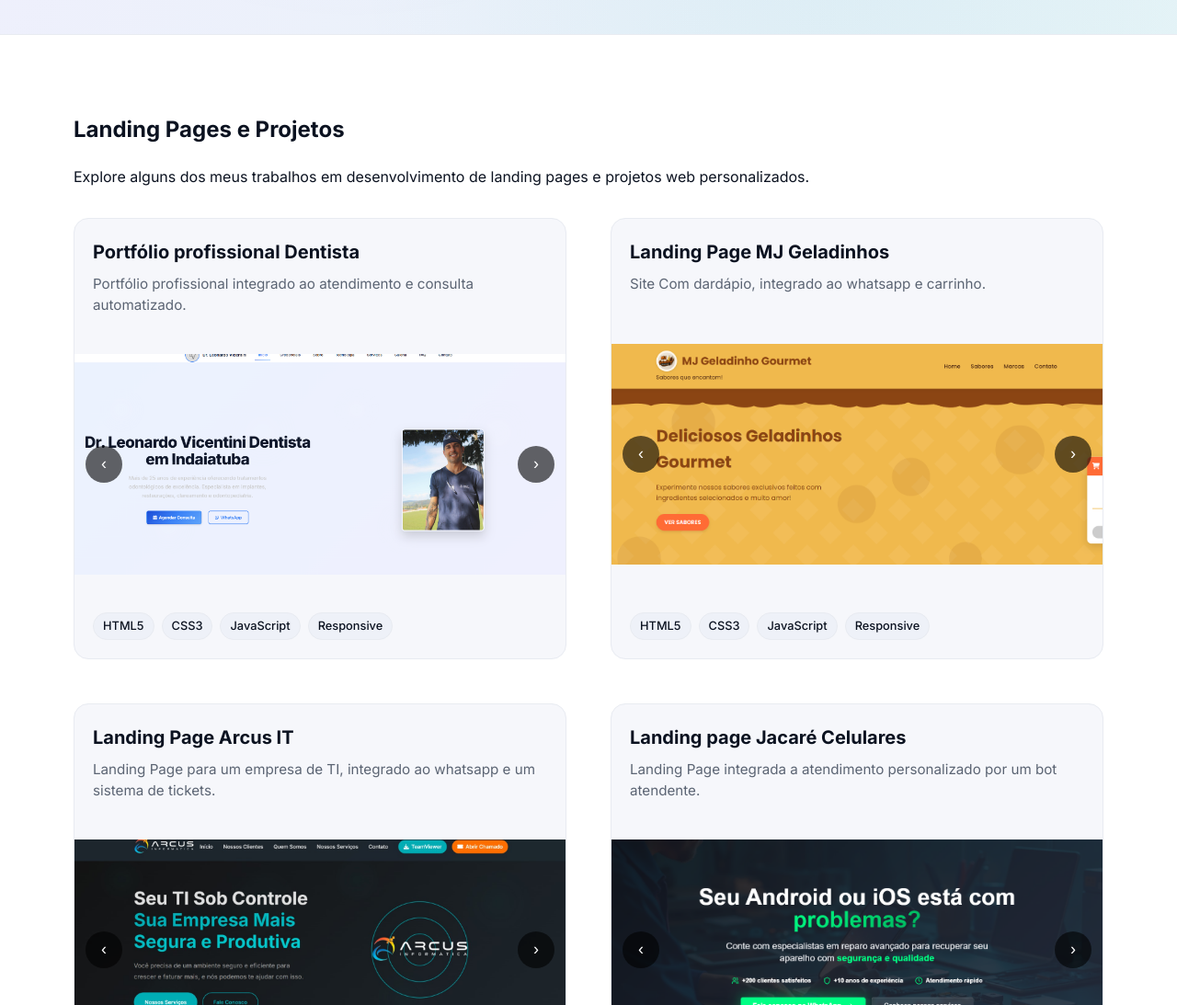
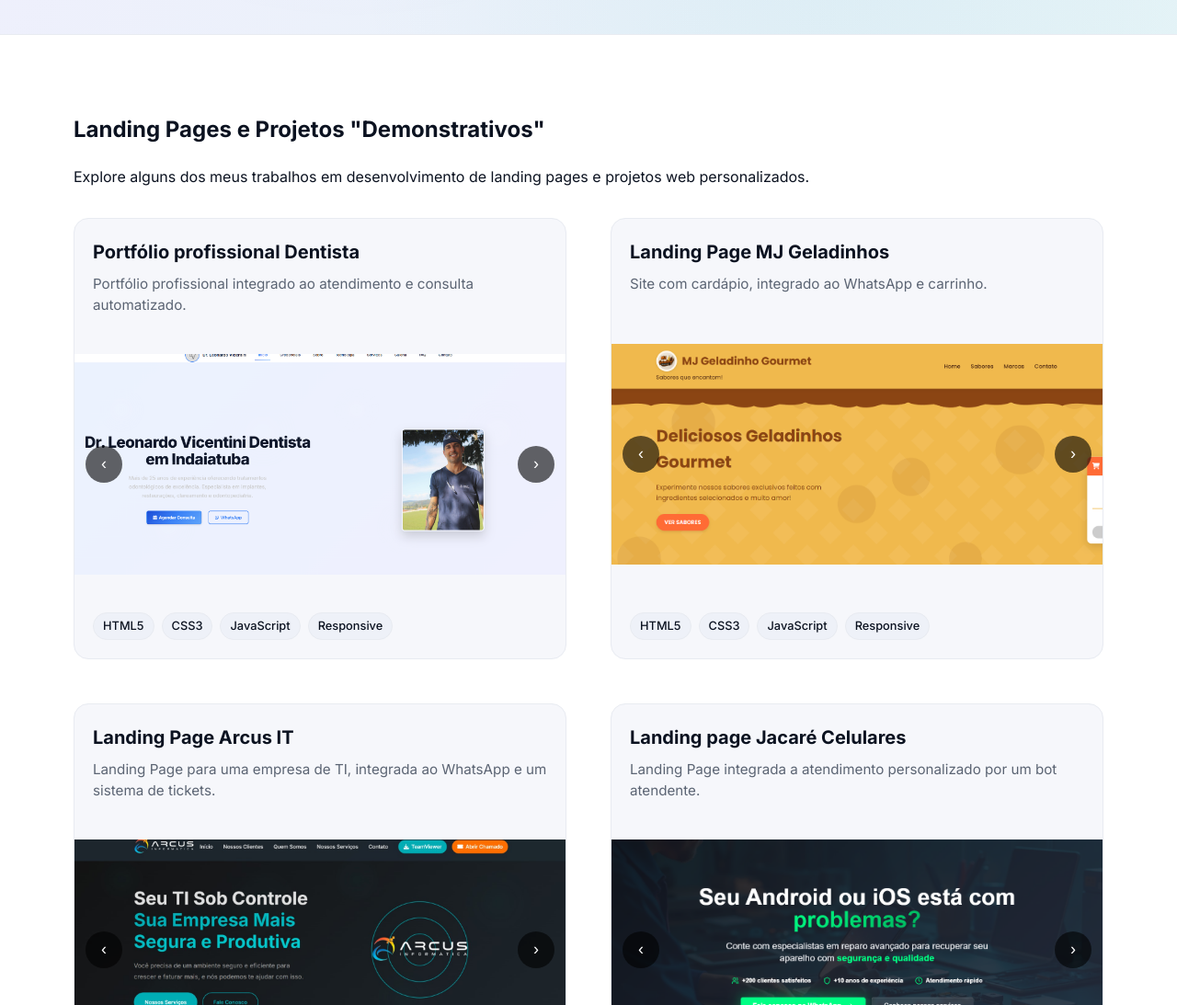
Before and after one commit to Lucscode/Portf-lio, a plain HTML site: page index.html in a window 1280 px wide. Shown: the part 1120-2213 px from the top of the page at 92% size. Drawn offline with Linux system fonts and the light colour scheme; no server answers; files whose address does not match are found by name.

Commit message:
fix: Correções ortográficas e atualização do título
- Corrigir 'dardápio' para 'cardápio'
- Corrigir 'um empresa' para 'uma empresa'
- Padronizar 'whatsapp' para 'WhatsApp'
- Corrigir concordância 'integrado' para 'integrada'
- Atualizar título da seção para 'Landing Pages e Projetos Demonstrativos'

```diff
--- a/index.html
+++ b/index.html
@@ -187,7 +187,7 @@
       <!-- Landing Pages e Projetos -->
       <section id="landing-pages" class="section" aria-labelledby="landing-pages-titulo" data-reveal>
         <div class="container">
-          <h2 id="landing-pages-titulo">Landing Pages e Projetos</h2>
+          <h2 id="landing-pages-titulo">Landing Pages e Projetos "Demonstrativos"</h2>
           <p>Explore alguns dos meus trabalhos em desenvolvimento de landing pages e projetos web personalizados.</p>
 
           <div class="landing-pages-grid">
@@ -220,7 +220,7 @@
             <!-- Projeto 2 -->
             <article class="landing-page-card">
               <h3>Landing Page MJ Geladinhos</h3>
-              <p>Site Com dardápio, integrado ao whatsapp e carrinho.</p>
+              <p>Site com cardápio, integrado ao WhatsApp e carrinho.</p>
 
               <div class="carousel-container">
                 <div class="carousel" data-carousel="portfolio">
@@ -246,7 +246,7 @@
             <!-- Projeto 3 -->
             <article class="landing-page-card">
               <h3>Landing Page Arcus IT</h3>
-              <p>Landing Page para um empresa de TI, integrado ao whatsapp e um sistema de tickets.</p>
+              <p>Landing Page para uma empresa de TI, integrada ao WhatsApp e um sistema de tickets.</p>
 
               <div class="carousel-container">
                 <div class="carousel" data-carousel="app">
```
